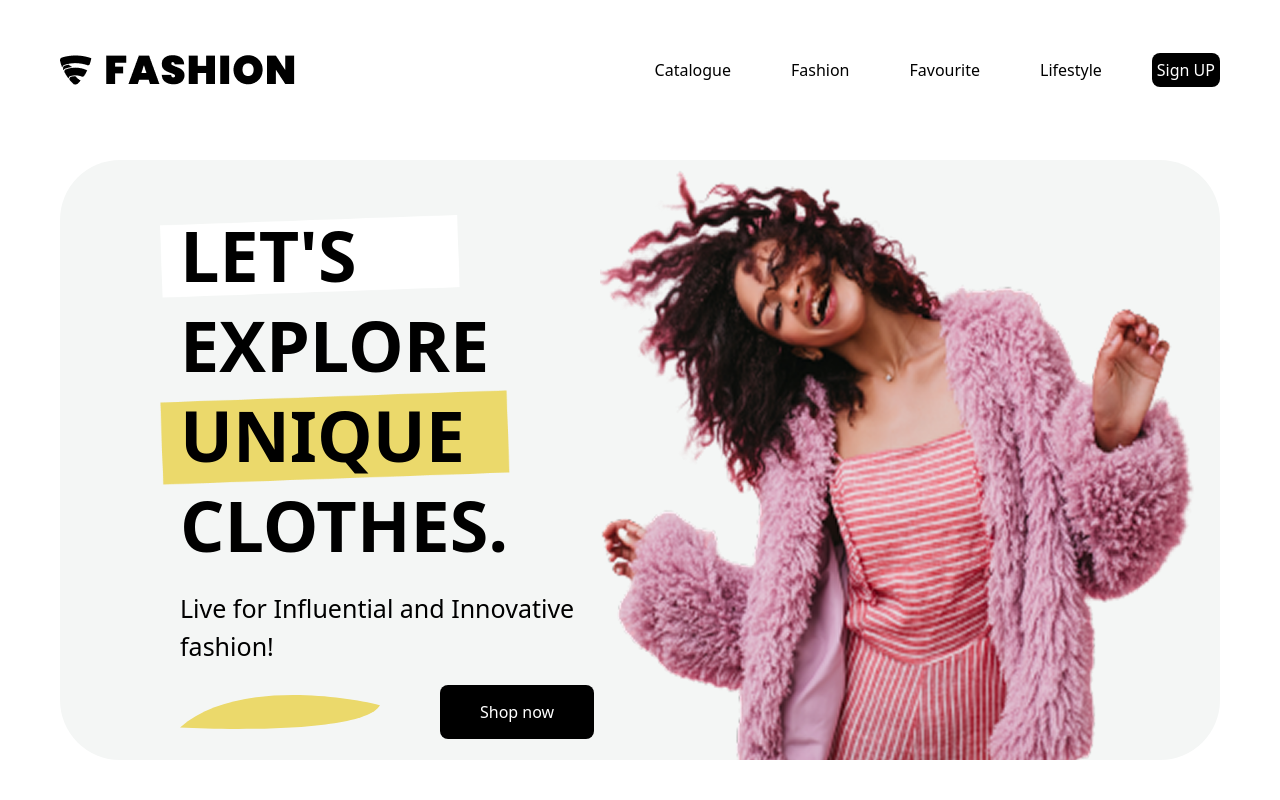
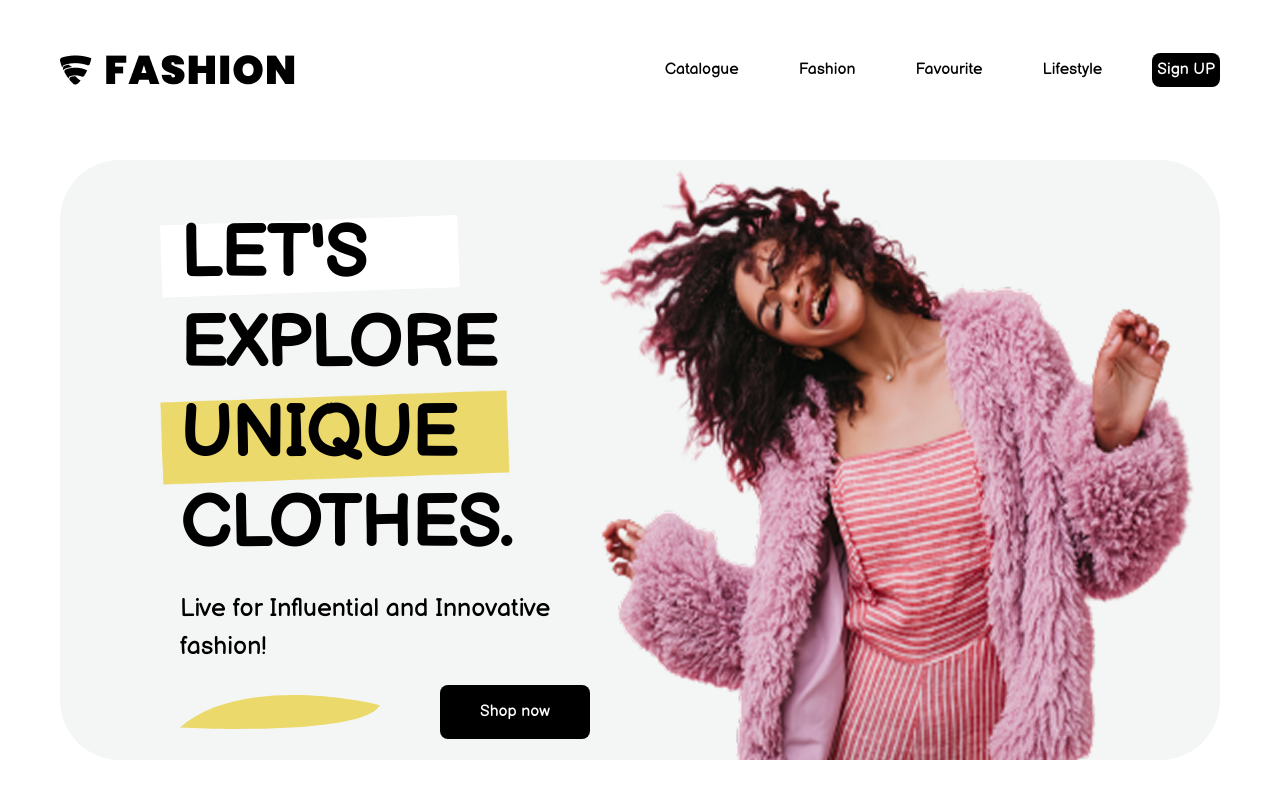
Before and after one commit to Abnnerr/projeto-shopping, a plain HTML site: page index.html in a window 1280 px wide. Shown: the top 800 px of the page. Drawn offline with nearby package versions, Linux system fonts and the light colour scheme.

Commit message:
update-responsive-css

```diff
--- a/index.html
+++ b/index.html
@@ -4,7 +4,8 @@
 <head>
     <meta charset="UTF-8">
     <meta name="viewport" content="width=device-width, initial-scale=1.0">
-    <title>Document</title>
+    <title>Fashion</title>
+    <link rel="shortcut icon" href="imgs/Vector (2).png" type="image/x-icon">
     <script src="https://unpkg.com/boxicons@2.1.4/dist/boxicons.js"></script>
     <script src="https://cdn.tailwindcss.com"></script>
     <script>
@@ -14,12 +15,22 @@
                     colors: {
                         amarelo: '#E6C744',
                         cinza: '#C2C8DA',
+                    },
+                    font_family: {
+                        font1: 'balsa',
                     }
                 }
             }
         }
     </script>
     <style>
+        @font-face {
+            font-family: balsa;
+            src: url(fonts/BalsamiqSans-Regular.ttf);
+        }
+        body {
+            font-family: balsa;
+        }
         html::-webkit-scrollbar {
             width: 8px;
 
```
Also changed, not shown: fonts/BalsamiqSans-Regular.ttf (added), imgs/Vector (2).png (added).
